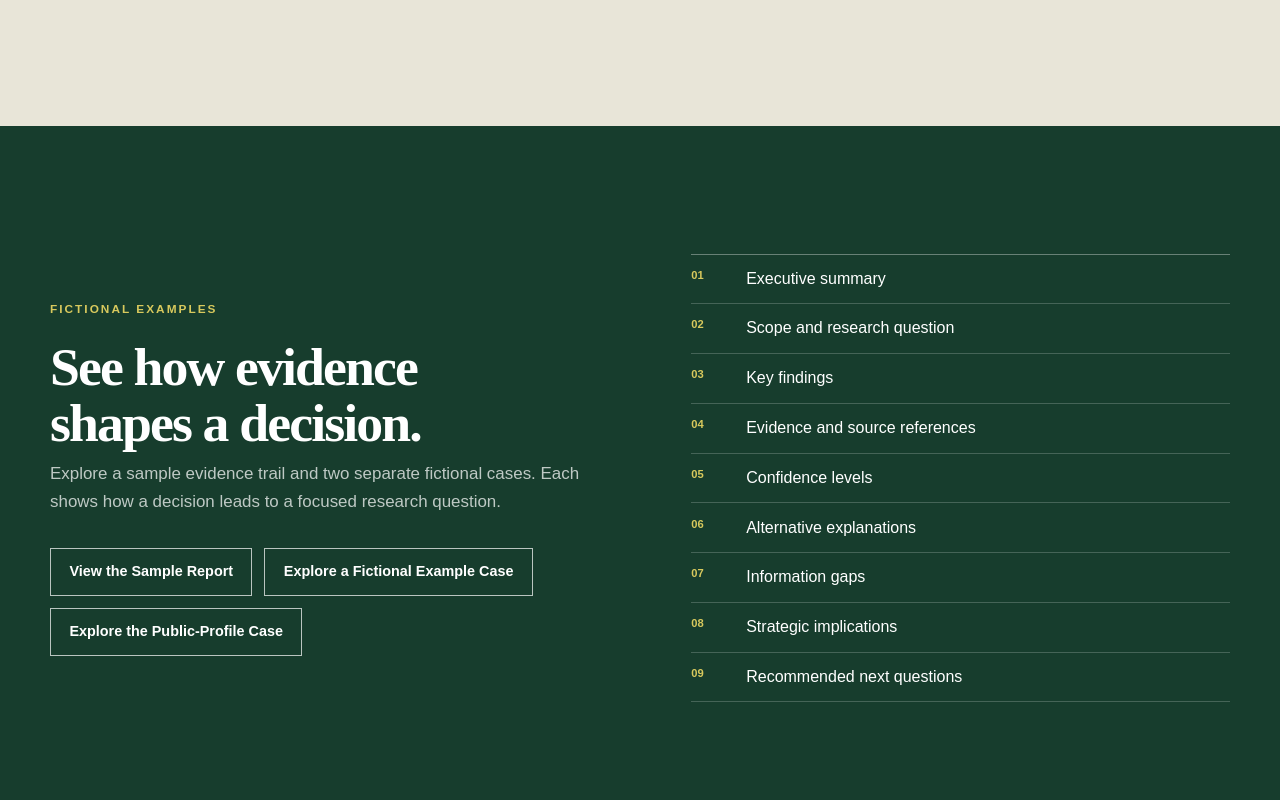
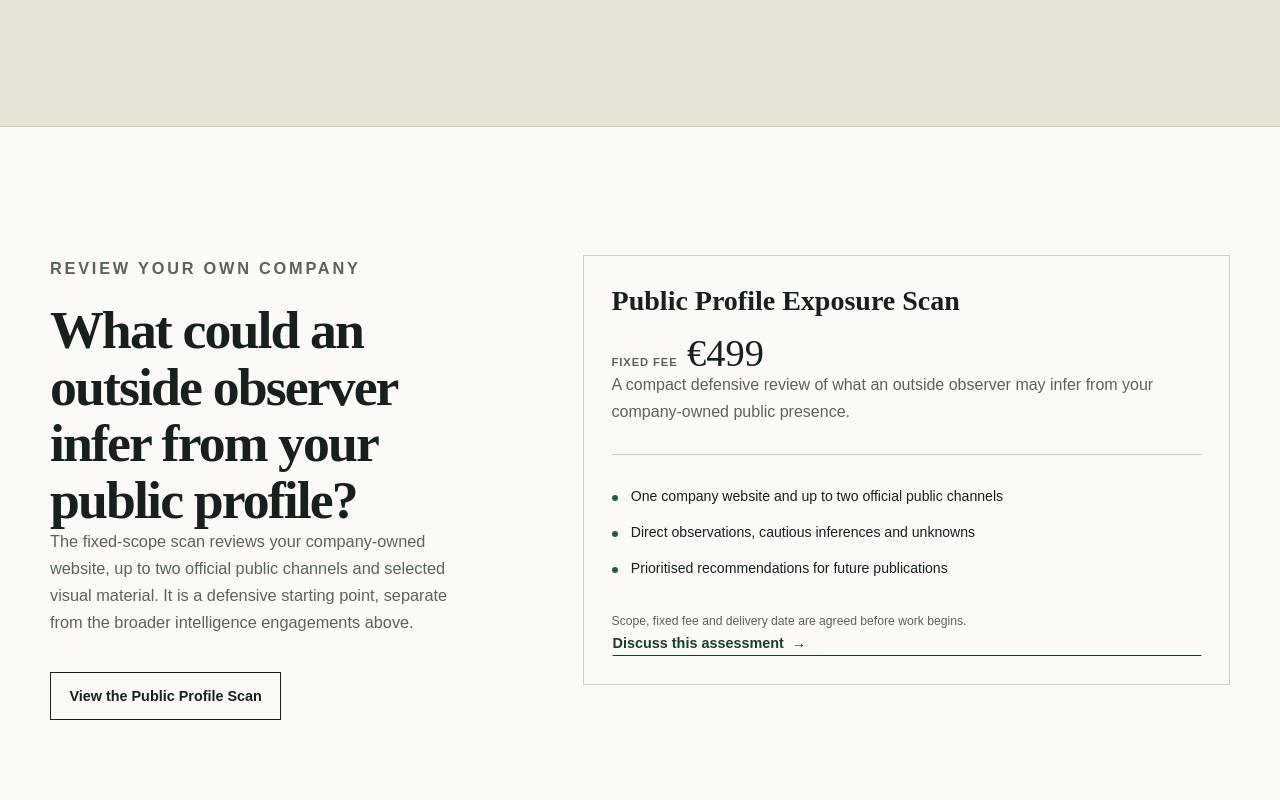
Before and after one commit to greenf88/MelonCactus, a Next.js app: page / in a window 1280 px wide. Shown: the part 4340-5140 px from the top of the page. Built offline with nearby package versions, Linux system fonts and the light colour scheme; no server answers.

Commit message:
Add fixed-scope public profile scan

```diff
--- a/src/app/(en)/page.tsx
+++ b/src/app/(en)/page.tsx
@@ -4,7 +4,7 @@ import { Container } from "@/components/container";
 import { MethodStep } from "@/components/method-step";
 import { SectionHeading } from "@/components/section-heading";
 import { ServiceCard } from "@/components/service-card";
-import { reportOptions, siteConfig } from "@/config/site";
+import { publicProfileScan, reportOptions, siteConfig } from "@/config/site";
 
 const investigations = [
   "Competitors and corporate capabilities",
@@ -169,6 +169,13 @@ export default function Home() {
         </Container>
       </section>
 
+      <section className="section section-muted">
+        <Container className="split-content">
+          <div className="prose-block"><p className="eyebrow">Review your own company</p><h2>What could an outside observer infer from your public profile?</h2><p>The fixed-scope scan reviews your company-owned website, up to two official public channels and selected visual material. It is a defensive starting point, separate from the broader intelligence engagements above.</p><ButtonLink href="/services/public-profile-exposure-scan" variant="secondary">View the Public Profile Scan</ButtonLink></div>
+          <ServiceCard service={publicProfileScan} />
+        </Container>
+      </section>
+
       <section className="section sample-section">
         <Container className="sample-grid">
           <div>
```
